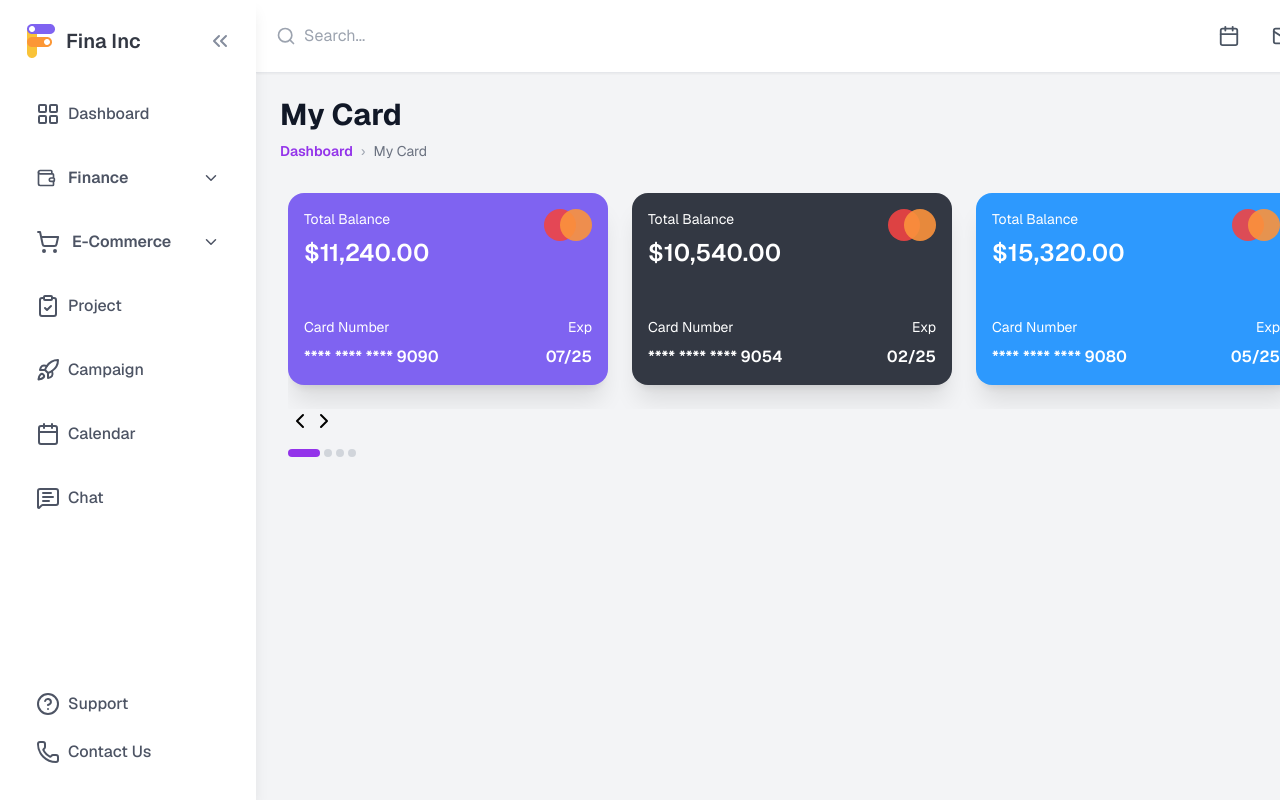
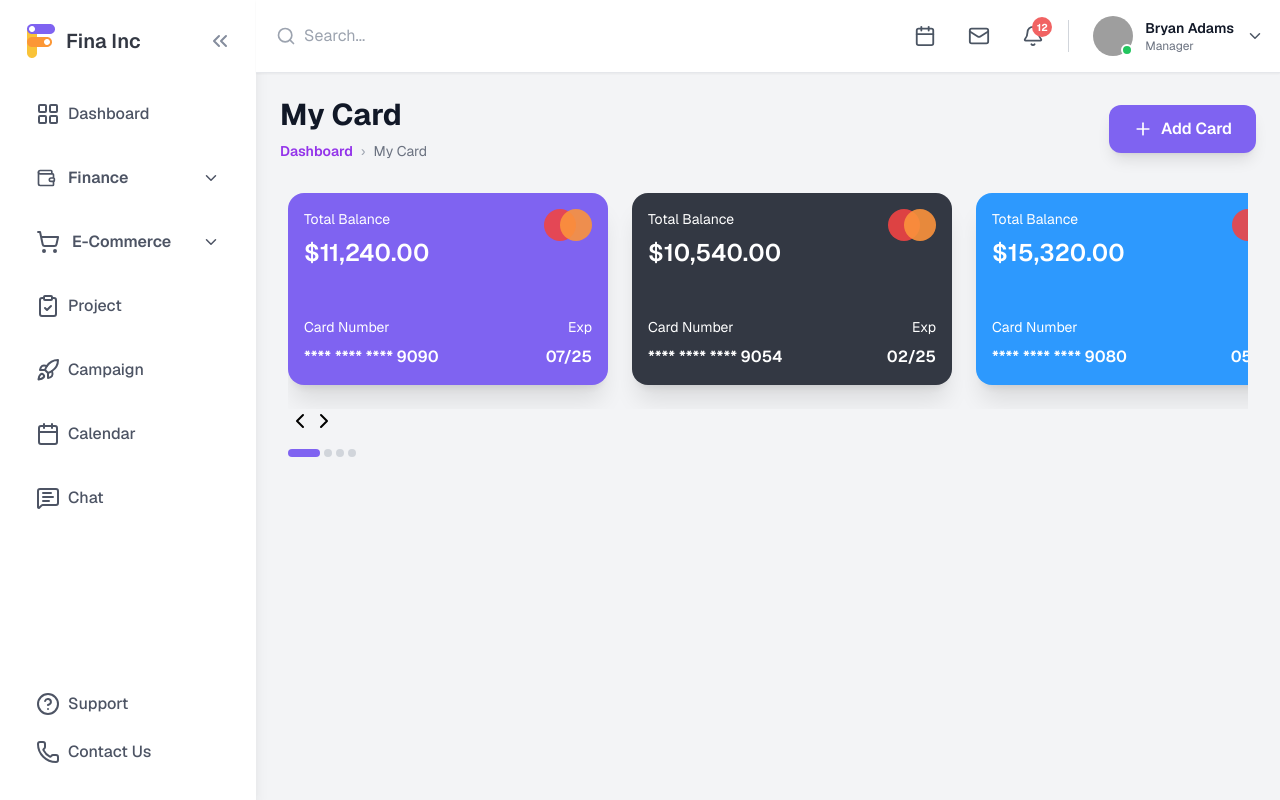
Before and after one commit to 081dikeh/FinaInc, a React (Vite) app: page /finance/my-card in a window 1280 px wide. Built offline with nearby package versions, Linux system fonts and the light colour scheme; grey boxes are pictures that could not be loaded.

Commit message:
fixed the overflow issue

```diff
--- a/src/App.jsx
+++ b/src/App.jsx
@@ -1,35 +1,34 @@
-import { BrowserRouter, Routes, Route, Link } from 'react-router-dom';
+import { BrowserRouter, Routes, Route, Link } from "react-router-dom";
 import SideBar from "./components/layout/SideBar";
 import Header from "./components/layout/Header";
-import DashBoardPage from './pages/DashBoardPage'
-import Calender from './pages/Calender'
-import Ecommerce from './pages/Ecommerce'
-import Project from './pages/Project'
-import Chat from './pages/Chat'
-import Campaign from './pages/Campaign'
-import MyCard from './pages/FinancePage/MyCard';
+import DashBoardPage from "./pages/DashBoardPage";
+import Calender from "./pages/Calender";
+import Ecommerce from "./pages/Ecommerce";
+import Project from "./pages/Project";
+import Chat from "./pages/Chat";
+import Campaign from "./pages/Campaign";
+import MyCard from "./pages/FinancePage/MyCard";
 
 function App() {
   return (
     <BrowserRouter>
-    <div className="flex bg-gray-100 font-geist min-h-screen overflow-x-hidden">
-      <SideBar />
-      <div className="flex-1 flex flex-col ml-64">
-        <Header />
-        <main className="p-6 w-full max-w-full">
+      <div className="flex bg-gray-100 font-geist h-screen w-screen ">
+        <SideBar />
+        <div className="flex flex-col relative w-[calc(100%-256px)]">
+          <Header />
+          <main className="p-6 w-full max-w-full flex-1 overflow-y-auto ">
             <Routes>
               <Route path='/' element={<DashBoardPage />} />
-              <Route path='/finance/my-card' element={<MyCard />} />
+              <Route path="/finance/my-card" element={<MyCard />} />
               <Route path='/calendar' element={<Calender />} />
               <Route path='/ecommerce' element={<Ecommerce />} />
               <Route path='/project' element={<Project />} />
               <Route path='/chat' element={<Chat />} />
               <Route path='/campaign' element={<Campaign />} />
             </Routes>
-        </main>
+          </main>
+        </div>
       </div>
-
-    </div>
     </BrowserRouter>
   );
 }
--- a/src/components/layout/Header.jsx
+++ b/src/components/layout/Header.jsx
@@ -6,10 +6,10 @@ export default function Header() {
   const [userDropdownOpen, setUserDropdownOpen] = useState(false);
 
   return (
-    <nav className="bg-white border-b border-gray-200 p-2 max-w-full w-full overflow-hidden shadow-sm">
+    <nav className="bg-white border-b border-gray-200 p-2 max-w-full w-full shadow-sm">
       <div className="flex items-center justify-between">
         {/* Left Section - Search */}
-        <div className="flex items-center flex-1 max-w-md">
+        <div className="flex items-center max-w-md">
           <div className="relative w-full">
             <Search className="absolute left-3 top-1/2 transform -translate-y-1/2 text-gray-400" size={20} />
             <input
--- a/src/components/layout/SideBar.jsx
+++ b/src/components/layout/SideBar.jsx
@@ -33,7 +33,7 @@ export default function SideBar() {
 
 
   return (
-    <div className=" h-screen bg-white fixed top-0 left-0 h-screen w-64 overflow-y-auto z-20 shadow-lg">
+    <div className="h-screen bg-white w-64 overflow-y-auto overflow-x-hidden shadow-lg ">
         <aside className="w-64 p-6 flex flex-col justify-between h-full">
             <div className="mb-8 flex justify-between items-center">
                 <h2 className=" text-xl text-brand-400 font-semibold flex items-center gap-2"><img src={FinaLogo} alt="" />Fina Inc</h2>
--- a/src/index.css
+++ b/src/index.css
@@ -12,7 +12,16 @@
 body {
   font-family: -apple-system, BlinkMacSystemFont, 'Segoe UI', sans-serif;
   background-color: #f5f5f5;
-  max-width: 100%;
-  overflow-x: hidden;
-
 }
+.debug {
+  border: solid 1px red;
+}
+.debug-green {
+  border: solid 1px green;
+}
+.debug-blue {
+  border: solid 1px blue;
+}
+.debug-aqua {
+  border: solid 2px aqua;
+}
--- a/src/pages/FinancePage/MyCard.jsx
+++ b/src/pages/FinancePage/MyCard.jsx
@@ -19,7 +19,7 @@ export default function MyCard() {
             <AddCardBtn />
         </div>
 
-        <div className="">
+        <div className="w-full">
             <CardContainer />
         </div>
     </section>
--- a/src/pages/FinancePage/MyCardComponents/CardContainer.jsx
+++ b/src/pages/FinancePage/MyCardComponents/CardContainer.jsx
@@ -18,7 +18,7 @@ export default function CardContainer(){
     function scrollLeft(){
         if(scrollContainerRef.current){
             scrollContainerRef.current.scrollBy({
-                left: -500,
+                left: -350,
                 behavior: 'smooth'
             });
             setActiveCard(Math.max(0, activeCard - 1));
@@ -28,7 +28,7 @@ export default function CardContainer(){
     function scrollRight(){
         if(scrollContainerRef.current){
             scrollContainerRef.current.scrollBy({
-                left: 500,
+                left: 350,
                 behavior: 'smooth'
             });
             setActiveCard(Math.min(cards.length - 1, activeCard + 1));
@@ -37,11 +37,11 @@ export default function CardContainer(){
 
 
     return(
-        <div className=" mx-auto p-2">
-            <div className="relative">
+        <div className=" mx-auto p-2 w-full">
+            <div className="w-full">
                 <div
                     ref={scrollContainerRef}
-                    className="flex gap-6 overflow-x-auto scrollbar-hide pb-6 cursor-pointer"
+                    className="flex gap-6 overflow-x-auto scrollbar-hide pb-6 cursor-pointer w-full"
                     style={{
                         scrollSnapType: 'x mandatory',
                         WebkitOverflowScrolling: 'touch'
@@ -93,7 +93,7 @@ export default function CardContainer(){
                         }}
                         className={`h-2 mr-1 rounded-full transition-all ${
                         index === activeCard
-                            ? 'w-8 bg-purple-600'
+                            ? 'w-8 bg-primary-light'
                             : 'w-2 bg-gray-300'
                         }`}
                     />
```
